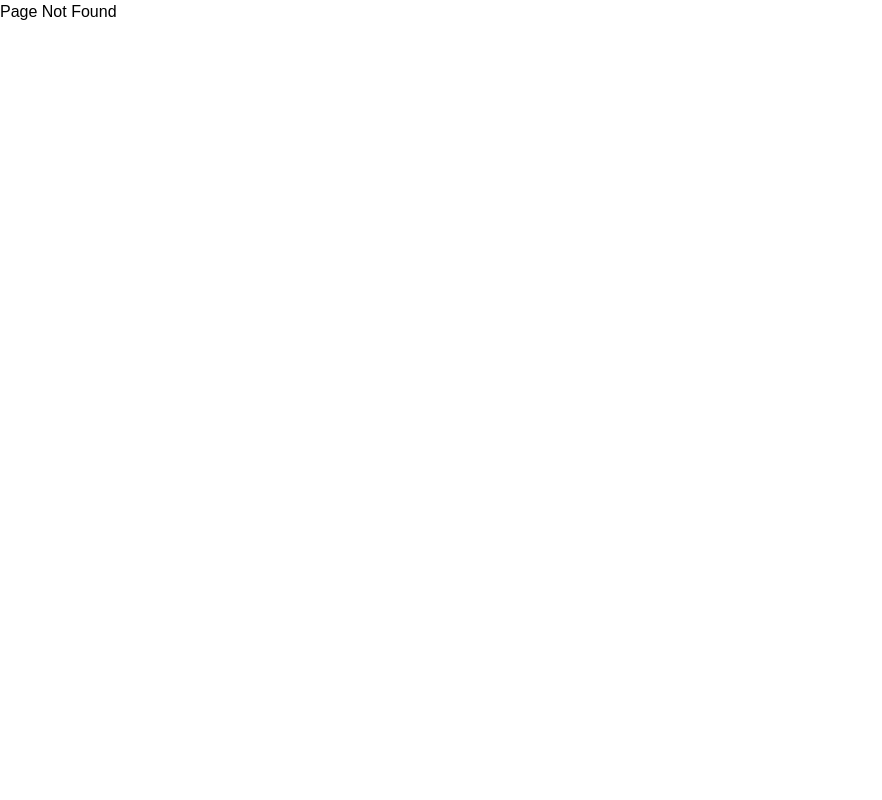
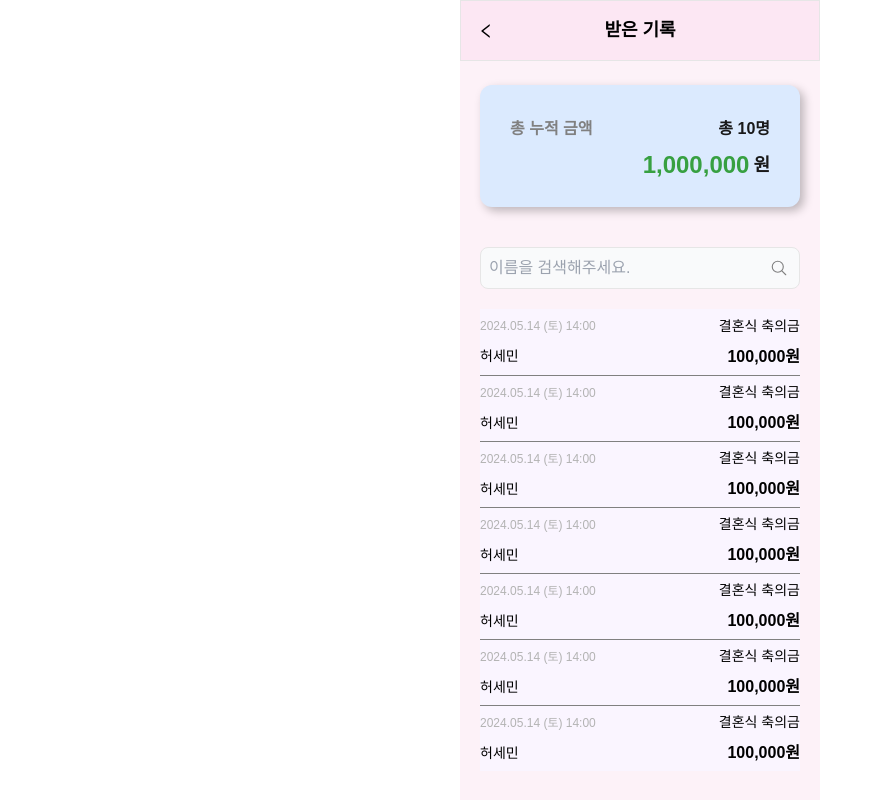
Before and after one commit to kangmin01/Garden-of-Records, a React (Create React App) app: page /list/receive in a window 1280 px wide. Before the commit this address had no page. Shown: the whole page, without its empty margins (0-882 px from the left). Built offline with nearby package versions, Linux system fonts and the light colour scheme.

Commit message:
feat: Add styles to record list page

```diff
--- a/src/App.css
+++ b/src/App.css
@@ -16,6 +16,12 @@ input[type="number"]::-webkit-outer-spin-button {
   -moz-appearance: none;
   appearance: none;
   margin: 0;
+}
+
+.shadow1 {
+  -webkit-box-shadow: 4px 4px 10px 0px rgba(0, 0, 0, 0.25);
+  -moz-box-shadow: 4px 4px 10px 0px rgba(0, 0, 0, 0.25);
+  box-shadow: 4px 4px 10px 0px rgba(0, 0, 0, 0.25);
 }
 
 .authenticationPage {
--- /dev/null
+++ b/src/components/EventList.tsx
@@ -0,0 +1,18 @@
+import EventListCard from "./EventListCard";
+
+export default function EventList() {
+  return (
+    <div className="w-full px-5">
+      <div className="divide-y-[1px]">
+        {/* <div className="divide-y-[1px] h-[280px] overflow-y-auto"> */}
+        <EventListCard />
+        <EventListCard />
+        <EventListCard />
+        <EventListCard />
+        <EventListCard />
+        <EventListCard />
+        <EventListCard />
+      </div>
+    </div>
+  );
+}
--- /dev/null
+++ b/src/components/Header.tsx
@@ -0,0 +1,14 @@
+import BackButton from "./ui/BackButton";
+
+type Props = {
+  title: string;
+};
+
+export default function Header({ title }: Props) {
+  return (
+    <nav className="bg-pink-100 max-w-[360px] mx-auto flex p-4 items-center text-h1 border-solid border-[1px] border-gray0">
+      <BackButton />
+      <h2 className="text-h1 mx-auto">{title}</h2>
+    </nav>
+  );
+}
--- /dev/null
+++ b/src/pages/RecordList.tsx
@@ -0,0 +1,40 @@
+import { useParams } from "react-router-dom";
+import Header from "../components/Header";
+import NotFound from "./NotFound";
+import SearchBar from "../components/SearchBar";
+import EventList from "../components/EventList";
+
+type Params = {
+  type: "send" | "receive";
+};
+
+export default function RecordList() {
+  const { type } = useParams<Params>();
+  const titleType = { send: "보낸 기록", receive: "받은 기록" };
+
+  if (!type) {
+    return <NotFound />;
+  }
+
+  return (
+    <section className="bg-pink-50 max-w-[360px] mx-auto h-dvh relative">
+      <Header title={titleType[type]} />
+      <div className="px-5">
+        <div className="bg-blue-100 flex flex-col justify-between h-[122px] rounded-xl px-[30px] pt-8 mt-6 mb-10 pb-6 shadow1">
+          <div className="flex justify-between text-h2">
+            <span className="text-gray2">총 누적 금액</span>
+            <span className="text-gray4">총 10명</span>
+          </div>
+          <div className="flex justify-end items-center">
+            <span className="text-main text-[24px] font-bold mr-1">
+              1,000,000
+            </span>
+            <span className="text-gray4 text-h1">원</span>
+          </div>
+        </div>
+      </div>
+      <SearchBar />
+      <EventList />
+    </section>
+  );
+}
--- a/src/pages/Search.tsx
+++ b/src/pages/Search.tsx
@@ -1,3 +1,4 @@
+import EventList from "../components/EventList";
 import EventListCard from "../components/EventListCard";
 import SearchBar from "../components/SearchBar";
 import BackButton from "../components/ui/BackButton";
@@ -10,18 +11,7 @@ export default function Search() {
         <h2 className="text-h1 mx-auto">검색</h2>
       </nav>
       <SearchBar />
-      <div className="w-full px-5">
-        <div className="divide-y-[1px]">
-          {/* <div className="divide-y-[1px] h-[280px] overflow-y-auto"> */}
-          <EventListCard />
-          <EventListCard />
-          <EventListCard />
-          <EventListCard />
-          <EventListCard />
-          <EventListCard />
-          <EventListCard />
-        </div>
-      </div>
+      <EventList />
     </section>
   );
 }
--- a/src/routes/routes.tsx
+++ b/src/routes/routes.tsx
@@ -6,6 +6,7 @@ import SignUp from "../pages/SignUp";
 import Home from "../pages/Home";
 import AddEvent from "../pages/AddEvent";
 import Search from "../pages/Search";
+import RecordList from "../pages/RecordList";
 
 const router = createBrowserRouter([
   {
@@ -30,6 +31,10 @@ const router = createBrowserRouter([
     path: "/search",
     element: <Search />,
   },
+  {
+    path: "/list/:type",
+    element: <RecordList />,
+  },
 ]);
 
 export default router;
```
